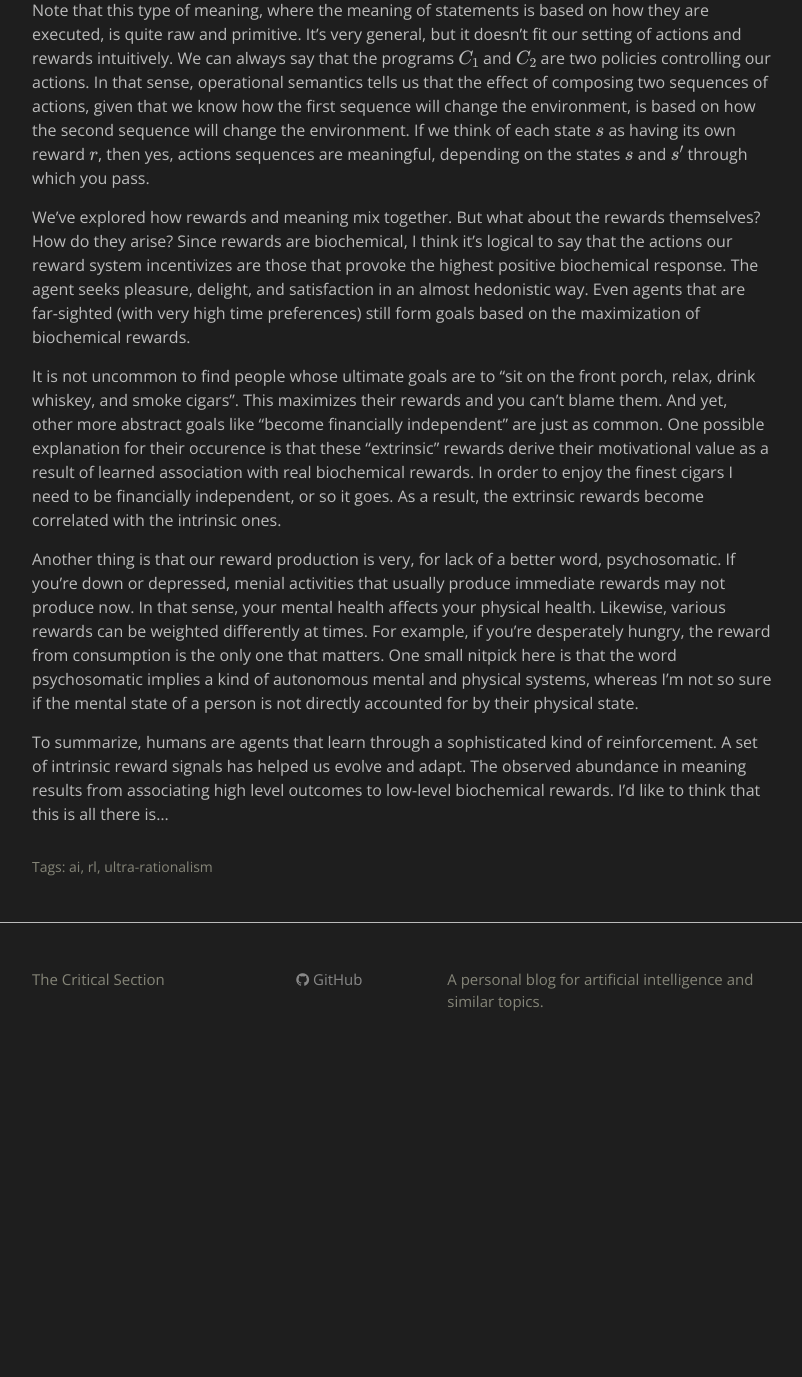
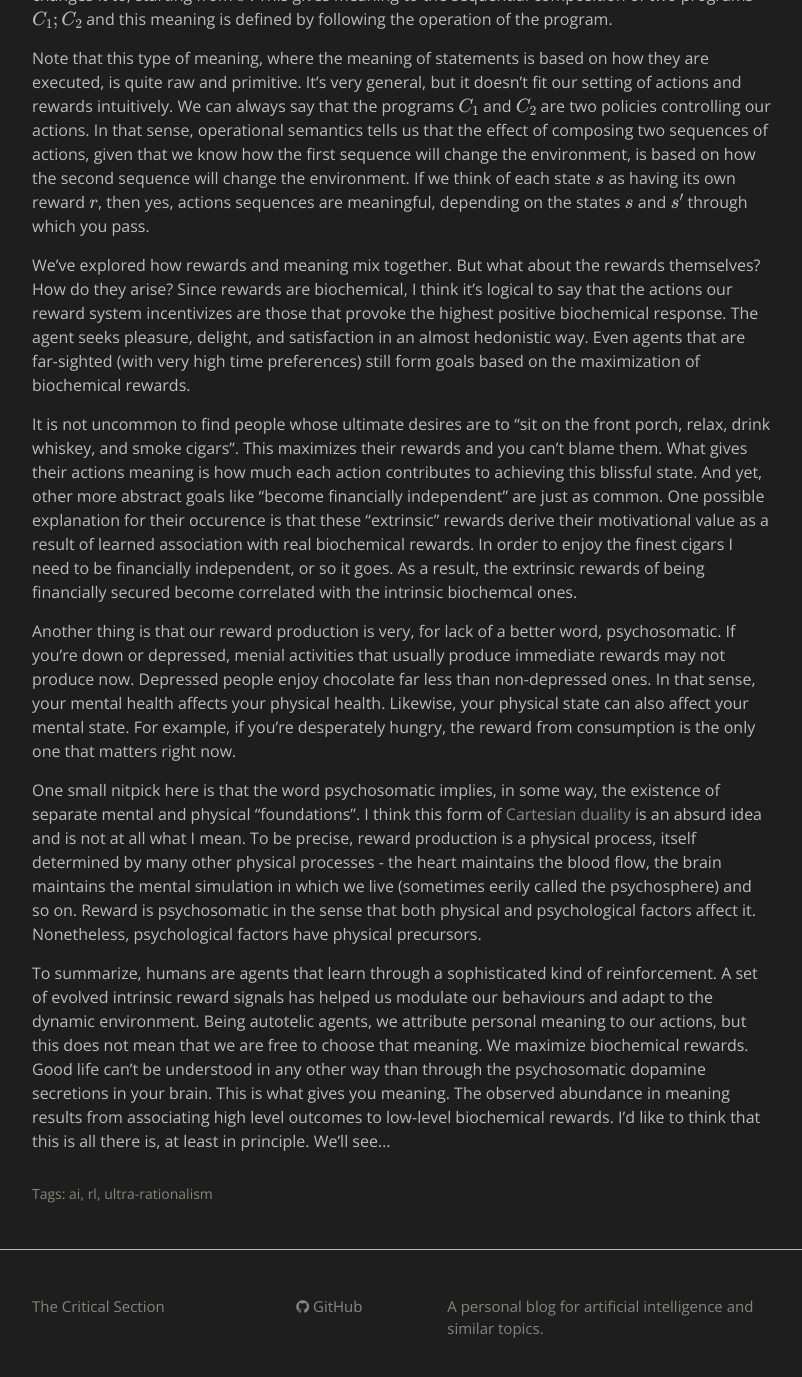
Before and after one commit to aceofgreens/aceofgreens.github.io, a Jekyll site: the page built from _posts/2022-07-26-goals_and_meaning.md, in a window 1280 px wide and 1400 px high, scrolled down 4108 px. Shown: the top 1377 px of the window, without its empty margins (238-1040 px from the left). Built offline with Jekyll 4.4.1, drawn with Linux system fonts in a browser that asks for light colours; formulas are drawn with MathJax 3; before the commit the page ends 5181 px from its top, so only the background shows below that; some of the changed text lies outside the part shown.

Commit message:
Small changes to post on goals and meaning

```diff
--- a/_posts/2022-07-26-goals_and_meaning.md
+++ b/_posts/2022-07-26-goals_and_meaning.md
@@ -35,7 +35,7 @@
 
 Before moving on, let's explore one particular concept from Douglas Hofstadter's almighty book [Gödel, Escher, Bach](https://en.wikipedia.org/wiki/G%C3%B6del,_Escher,_Bach). While I disagree with some of his ideas, I believe this one is spot on and fits nicely in this discussion. Let's explore the $pq$-system.
 
-The $pq$-system consists of theorems and axioms. Both of these are made up entirely out of the symbols $p$, $q$ and $-$ (a hyphen). An axiom is any combination of these symbols such that $x p - q x-$, where $x$ and $y$ consist of only hyphens. So, for example, all of the following strings belong to the $pq$-system as axioms.
+The $pq$-system consists of theorems and axioms. Both of these are made up entirely out of the symbols $p$, $q$ and $-$ (a hyphen). An axiom is any combination of these symbols of the form $x p - q x-$, where $x$ and $y$ consist of only hyphens. So, for example, all of the following strings belong to the $pq$-system as axioms.
 
 $$
 \begin{aligned}
@@ -46,7 +46,7 @@
 \end{aligned}
 $$
 
-Apart from axioms, the $pq$-system also has a rule for defining theorems. Theorems are strings for which we can prove they belong to the system. The rule for defining new theorems is as follows: if $x$, $y$, and $z$ are strings containing hyphens only, and if $x p y q z$ is a theorem, then $x p y - q z -$ is also a theorem. So, for example, if
+Apart from axioms, the $pq$-system also has a rule for defining theorems. Theorems are strings for which we can prove they belong to the system. The only difference between axioms and theorems is that axioms are in the system by virtue of their definition, while for theorems, we can prove their inclusion using logic. That logic is called theorem-production rules. In the $pq$-system the rule for defining new theorems is as follows: if $x$, $y$, and $z$ are strings containing hyphens only, and if $x p y q z$ is a theorem, then $x p y - q z -$ is also a theorem. So, for example, if
 
 $$
 --p--q-----
@@ -58,7 +58,7 @@
 --p---q------
 $$
 
-is also a theorem. The central question of the $pq$-system is to determine whether any given string is a theorem. For example, is $- p q - q - $ a theorem? No, because starting from the axiomatic strings, even if we apply the theorem production rule as many times as we want, the resulting string will never be $- p q - q - $. On the other hand, is $ - - p - - - q - - - - - $ a theorem? Yes, because starting from the axiom $ - - p - q - - - $ and applying the production rule 2 times, we reach the required string.
+is also a theorem. The central question of the $pq$-system is to determine whether any given string is in the system or not. This boils down to finding out if the given string is a theorem. For example, is $- p q - q - $ a theorem? No, because starting from the axiomatic strings, even if we apply the theorem production rule as many times as we want, the resulting string will never be $- p q - q - $. On the other hand, is $ - - p - - - q - - - - - $ a theorem? Yes, because starting from the axiom $ - - p - q - - - $ and applying the production rule 2 times, we reach the required string.
 
 Can you figure out a way to easily determine which strings are theorems? Have you spotted the regularity in the form of the theorems? As it turns out, a string is in the $pq$-system if it represents a valid addition statement. $ - p - - q - - -$ is in the system, because we can count the number of hyphens and reach $1 + 2 = 3$. The $p$ stands for plus, and the $q$ for equals. The theorems simply resemble addition.
 
@@ -80,11 +80,14 @@
 
 We've explored how rewards and meaning mix together. But what about the rewards themselves? How do they arise? Since rewards are biochemical, I think it's logical to say that the actions our reward system incentivizes are those that provoke the highest positive biochemical response. The agent seeks pleasure, delight, and satisfaction in an almost hedonistic way. Even agents that are far-sighted (with very high time preferences) still form goals based on the maximization of biochemical rewards.
 
-It is not uncommon to find people whose ultimate goals are to "sit on the front porch, relax, drink whiskey, and smoke cigars". This maximizes their rewards and you can't blame them. And yet, other more abstract goals like "become financially independent" are just as common. One possible explanation for their occurence is that these "extrinsic" rewards derive their motivational value as a result of learned association with real biochemical rewards. In order to enjoy the finest cigars I need to be financially independent, or so it goes. As a result, the extrinsic rewards become correlated with the intrinsic ones.
+It is not uncommon to find people whose ultimate desires are to "sit on the front porch, relax, drink whiskey, and smoke cigars". This maximizes their rewards and you can't blame them. What gives their actions meaning is how much each action contributes to achieving this blissful state. And yet, other more abstract goals like "become financially independent" are just as common. One possible explanation for their occurence is that these "extrinsic" rewards derive their motivational value as a result of learned association with real biochemical rewards. In order to enjoy the finest cigars I need to be financially independent, or so it goes. As a result, the extrinsic rewards of being financially secured become correlated with the intrinsic biochemcal ones.
 
-Another thing is that our reward production is very, for lack of a better word, psychosomatic. If you're down or depressed, menial activities that usually produce immediate rewards may not produce now. In that sense, your mental health affects your physical health. Likewise, various rewards can be weighted differently at times. For example, if you're desperately hungry, the reward from consumption is the only one that matters. One small nitpick here is that the word psychosomatic implies a kind of autonomous mental and physical systems, whereas I'm not so sure if the mental state of a person is not directly accounted for by their physical state.
+Another thing is that our reward production is very, for lack of a better word, psychosomatic. If you're down or depressed, menial activities that usually produce immediate rewards may not produce now. Depressed people enjoy chocolate far less than non-depressed ones. In that sense, your mental health affects your physical health. Likewise, your physical state can also affect your mental state. For example, if you're desperately hungry, the reward from consumption is the only one that matters right now.
 
-To summarize, humans are agents that learn through a sophisticated kind of reinforcement. A set of intrinsic reward signals has helped us evolve and adapt. The observed abundance in meaning results from associating high level outcomes to low-level biochemical rewards. I'd like to think that this is all there is...
+One small nitpick here is that the word psychosomatic implies, in some way, the existence of separate mental and physical "foundations". I think this form of [Cartesian duality](https://en.wikipedia.org/wiki/Mind%E2%80%93body_dualism#Cartesian_dualism) is an absurd idea and is not at all what I mean. To be precise, reward production is a physical process, itself determined by many other physical processes - the heart maintains the blood flow, the brain maintains the mental simulation in which we live (sometimes eerily called the psychosphere) and so on. Reward is psychosomatic in the sense that both physical and psychological factors affect it. Nonetheless, psychological factors have physical precursors.
+
+To summarize, humans are agents that learn through a sophisticated kind of reinforcement. A set of evolved intrinsic reward signals has helped us modulate our behaviours and adapt to the dynamic environment. Being autotelic agents, we attribute personal meaning to our actions, but this does not mean that we are free to choose that meaning. We maximize biochemical rewards. Good life can't be understood in any other way than through the psychosomatic dopamine secretions in your brain. This is what gives you meaning.
+The observed abundance in meaning results from associating high level outcomes to low-level biochemical rewards. I'd like to think that this is all there is, at least in principle. We'll see...
 
 
 
```
